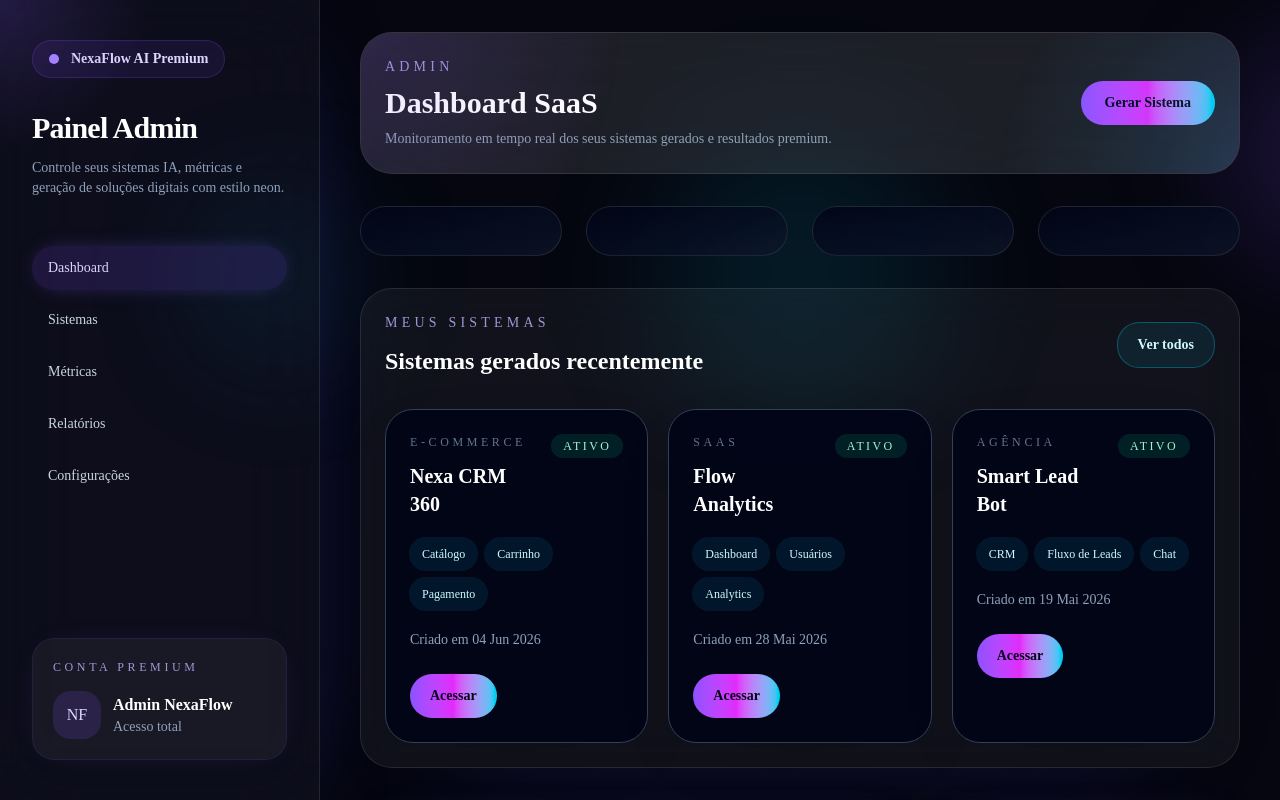
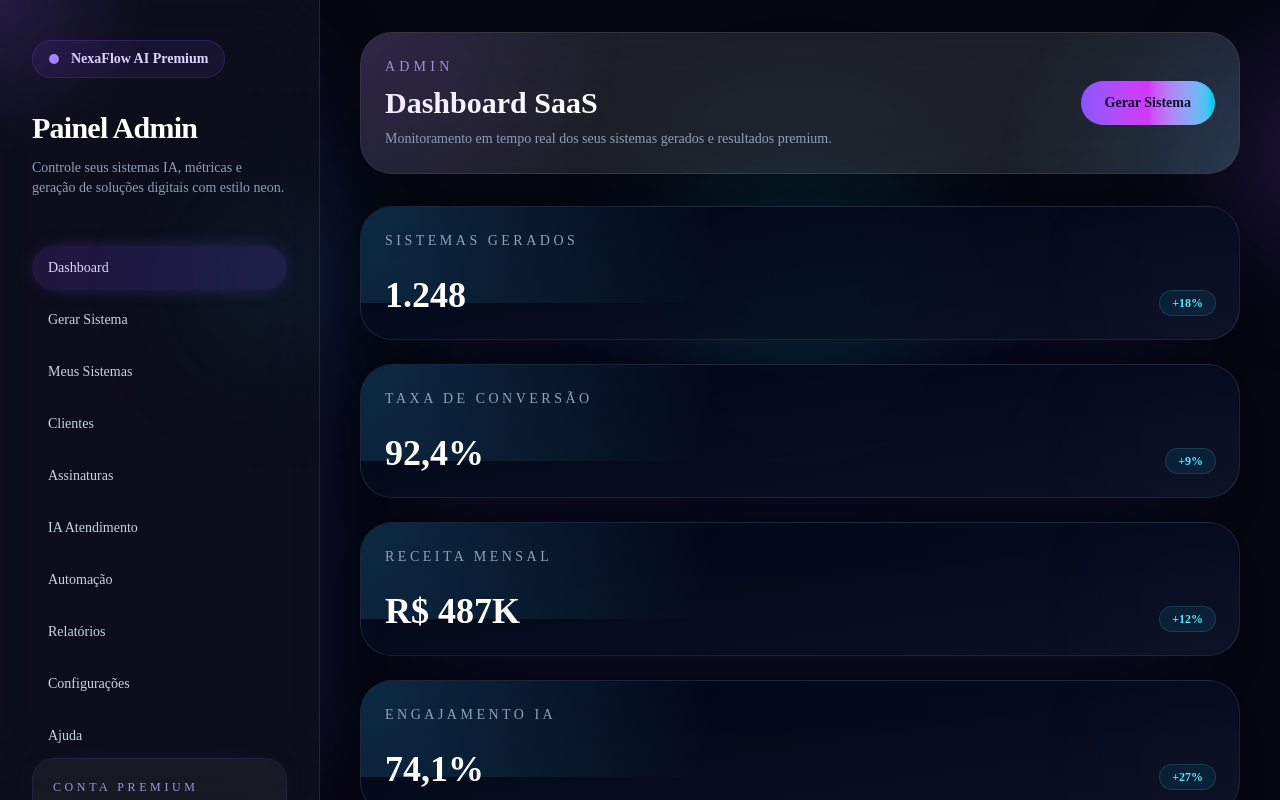
Before and after one commit to raeloliveiragomes/nexaflow-ai, a Next.js app: page / in a window 1280 px wide. Shown: the top 800 px of the page. Built offline with nearby package versions, Linux system fonts and the light colour scheme.

Commit message:
corrigir modal gerar sistema

```diff
--- a/app/page.tsx
+++ b/app/page.tsx
@@ -36,8 +36,78 @@ const mySystems: SystemType[] = [
 ];
 
 export default function Home() {
+  type SectionKey = 'dashboard' | 'gerar-sistema' | 'meus-sistemas' | 'clientes' | 'assinaturas' | 'ia-atendimento' | 'automacao' | 'relatorios' | 'configuracoes' | 'ajuda';
+
   const [activeSystem, setActiveSystem] = useState<SystemType | null>(null);
   const [activeTab, setActiveTab] = useState<'dashboard' | 'vendas' | 'clientes' | 'pedidos' | 'estoque' | 'relatorios' | 'socio'>('dashboard');
+  const [activeSection, setActiveSection] = useState<SectionKey>('dashboard');
+  const [isGenerateModalOpen, setIsGenerateModalOpen] = useState(false);
+
+  const sectionMeta: Record<SectionKey, { subtitle: string; title: string; description: string }> = {
+    dashboard: {
+      subtitle: 'Admin',
+      title: 'Dashboard SaaS',
+      description: 'Monitoramento em tempo real dos seus sistemas gerados e resultados premium.',
+    },
+    'gerar-sistema': {
+      subtitle: 'Gerar Sistema',
+      title: 'Crie seu próximo sistema IA',
+      description: 'Use IA para gerar sistemas com módulos inteligentes e preview instantâneo.',
+    },
+    'meus-sistemas': {
+      subtitle: 'Meus Sistemas',
+      title: 'Seus sistemas gerados',
+      description: 'Visualize, acesse e gerencie todos os sistemas criados na plataforma.',
+    },
+    clientes: {
+      subtitle: 'Clientes',
+      title: 'Gestão de clientes',
+      description: 'Entenda sua base de clientes e otimize a jornada de atendimento.',
+    },
+    assinaturas: {
+      subtitle: 'Assinaturas',
+      title: 'Planos e receitas',
+      description: 'Monitore assinaturas, renovações e receitas recorrentes.',
+    },
+    'ia-atendimento': {
+      subtitle: 'IA Atendimento',
+      title: 'Atendimento inteligente',
+      description: 'Configure chatbots e atendimento automatizado com IA.',
+    },
+    automacao: {
+      subtitle: 'Automação',
+      title: 'Fluxos automatizados',
+      description: 'Projete automações que reduzem trabalho manual e aumentam eficiência.',
+    },
+    relatorios: {
+      subtitle: 'Relatórios',
+      title: 'Insights estratégicos',
+      description: 'Acesse relatórios de performance e métricas de vendas.',
+    },
+    configuracoes: {
+      subtitle: 'Configurações',
+      title: 'Ajustes do sistema',
+      description: 'Personalize seu painel, notificações e preferências.',
+    },
+    ajuda: {
+      subtitle: 'Ajuda',
+      title: 'Suporte e documentação',
+      description: 'Encontre guias rápidos, dicas e suporte para usar o NexaFlow.',
+    },
+  };
+
+  const menuItems: { key: SectionKey; label: string }[] = [
+    { key: 'dashboard', label: 'Dashboard' },
+    { key: 'gerar-sistema', label: 'Gerar Sistema' },
+    { key: 'meus-sistemas', label: 'Meus Sistemas' },
+    { key: 'clientes', label: 'Clientes' },
+    { key: 'assinaturas', label: 'Assinaturas' },
+    { key: 'ia-atendimento', label: 'IA Atendimento' },
+    { key: 'automacao', label: 'Automação' },
+    { key: 'relatorios', label: 'Relatórios' },
+    { key: 'configuracoes', label: 'Configurações' },
+    { key: 'ajuda', label: 'Ajuda' },
+  ];
 
   return (
     <div className="relative min-h-screen overflow-hidden bg-[#05060f] text-white">
@@ -59,19 +129,20 @@ export default function Home() {
           </div>
 
           <nav className="space-y-2 text-sm text-slate-300">
-            {[
-              { label: "Dashboard", active: true },
-              { label: "Sistemas", active: false },
-              { label: "Métricas", active: false },
-              { label: "Relatórios", active: false },
-              { label: "Configurações", active: false },
-            ].map((item) => (
-              <div
-                key={item.label}
-                className={`rounded-3xl px-4 py-3 transition ${item.active ? "bg-violet-500/15 text-violet-200 shadow-[0_0_25px_-12px_rgba(139,92,246,0.8)]" : "hover:bg-white/5 hover:text-white"}`}
+            {menuItems.map((item) => (
+              <button
+                key={item.key}
+                type="button"
+                onClick={() => {
+                  setActiveSection(item.key);
+                  if (item.key === 'gerar-sistema') {
+                    setIsGenerateModalOpen(true);
+                  }
+                }}
+                className={`w-full rounded-3xl px-4 py-3 text-left transition ${activeSection === item.key ? 'bg-violet-500/15 text-violet-200 shadow-[0_0_25px_-12px_rgba(139,92,246,0.8)]' : 'hover:bg-white/5 hover:text-white'}`}
               >
                 {item.label}
-              </div>
+              </button>
             ))}
           </nav>
 
@@ -98,26 +169,37 @@ export default function Home() {
         <div className="flex flex-col gap-8">
           <header className="relative flex items-center justify-between overflow-hidden rounded-[2rem] border border-white/10 bg-white/10 p-6 shadow-[0_40px_120px_-80px_rgba(99,102,241,0.45)] backdrop-blur-2xl before:absolute before:inset-0 before:bg-[radial-gradient(circle_at_top_left,_rgba(139,92,246,0.18),_transparent_30%),radial-gradient(circle_at_bottom_right,_rgba(56,189,248,0.16),_transparent_28%)] before:opacity-90 before:pointer-events-none">
             <div>
-              <p className="text-sm uppercase tracking-[0.3em] text-violet-300/80">Admin</p>
-              <h2 className="mt-2 text-3xl font-semibold text-white">Dashboard SaaS</h2>
+              <p className="text-sm uppercase tracking-[0.3em] text-violet-300/80">{sectionMeta[activeSection].subtitle}</p>
+              <h2 className="mt-2 text-3xl font-semibold text-white">{sectionMeta[activeSection].title}</h2>
               <p className="mt-2 text-sm text-slate-400">
-                Monitoramento em tempo real dos seus sistemas gerados e resultados premium.
+                {sectionMeta[activeSection].description}
               </p>
             </div>
-            <GenerateSystemModal />
+            <GenerateSystemModal isOpen={isGenerateModalOpen} setIsOpen={setIsGenerateModalOpen} />
           </header>
 
-          <section className="grid gap-6 xl:grid-cols-[repeat(4,minmax(0,1fr))]">
+          <div className="space-y-6">
             {[
               { value: "1.248", label: "Sistemas Gerados", change: "+18%" },
               { value: "92,4%", label: "Taxa de Conversão", change: "+9%" },
               { value: "R$ 487K", label: "Receita Mensal", change: "+12%" },
               { value: "74,1%", label: "Engajamento IA", change: "+27%" },
             ].map((metric) => (
-              <div key={metric.label} className="group transform-gpu rounded-[2rem] border border-white/10 bg-gradient-to-br from-slate-950/90 to-slate-900/70 p-6 shadow-[0_30px_90px_-60px_rgba(79,70,229,0.65)] transition duration-300 ease-out hover:-translate-y-2 hover:shadow-[0_40px_120px_-60px_rgba(79,70,229,0.85)] hover:[transform:perspective(1200px)_rotateX(2deg)]">
+              <div key={metric.label} className="group relative transform-gpu overflow-hidden rounded-[2rem] border border-white/10 bg-gradient-to-br from-slate-950/90 to-slate-900/70 p-6 shadow-[0_30px_90px_-60px_rgba(79,70,229,0.65)] transition duration-300 ease-out hover:-translate-y-2 hover:shadow-[0_40px_120px_-60px_rgba(79,70,229,0.85)] hover:[transform:perspective(1200px)_rotateX(2deg)]">
+                <div className="absolute inset-x-0 top-0 h-24 bg-[radial-gradient(circle_at_top_left,_rgba(56,189,248,0.20),_transparent_40%)]" />
+                <div className="absolute bottom-0 right-0 h-24 w-24 rounded-full bg-violet-500/10 blur-3xl" />
+                <div className="relative z-10">
+                  <p className="text-sm uppercase tracking-[0.25em] text-slate-400 transition-colors duration-300 group-hover:text-white/80">{metric.label}</p>
+                  <div className="mt-6 flex items-end justify-between gap-4">
+                    <p className="text-4xl font-semibold text-white">{metric.value}</p>
+                    <span className="rounded-full bg-cyan-500/10 px-3 py-1 text-xs font-semibold text-cyan-300 ring-1 ring-cyan-300/20">
+                      {metric.change}
+                    </span>
+                  </div>
+                </div>
               </div>
             ))}
-          </section>
+          </div>
 
           <section className="space-y-6">
             <div className="rounded-[2rem] border border-white/10 bg-white/5 backdrop-blur-xl p-6 shadow-[0_40px_120px_-90px_rgba(79,70,229,0.45)] transition duration-300 ease-out hover:-translate-y-0.5">
@@ -237,9 +319,12 @@ export default function Home() {
                           { label: 'Leads', value: '1.590' },
                           { label: 'Taxa de Conversão', value: '8,4%' },
                         ].map((item) => (
-                          <div key={item.label} className="rounded-[1.5rem] border border-slate-700 bg-slate-900/90 p-4">
-                            <p className="text-xs uppercase tracking-[0.25em] text-slate-500">{item.label}</p>
-                            <p className="mt-3 text-2xl font-semibold text-white">{item.value}</p>
+                          <div key={item.label} className="group relative transform-gpu overflow-hidden rounded-[1.5rem] border border-slate-700 bg-slate-900/90 p-4 shadow-[0_20px_60px_-40px_rgba(79,70,229,0.5)] transition duration-300 ease-out hover:-translate-y-1 hover:shadow-[0_35px_80px_-40px_rgba(79,70,229,0.6)] hover:[transform:perspective(1200px)_rotateX(1deg)]">
+                            <div className="absolute inset-x-0 top-0 h-16 bg-[radial-gradient(circle_at_top_left,_rgba(139,92,246,0.12),_transparent_35%)]" />
+                            <div className="relative z-10">
+                              <p className="text-xs uppercase tracking-[0.25em] text-slate-500">{item.label}</p>
+                              <p className="mt-3 text-2xl font-semibold text-white">{item.value}</p>
+                            </div>
                           </div>
                         ))}
                       </div>
--- a/components/GenerateSystemModal.tsx
+++ b/components/GenerateSystemModal.tsx
@@ -2,6 +2,11 @@
 
 import { useState } from 'react';
 import { X } from 'lucide-react';
+
+type GenerateSystemModalProps = {
+  isOpen: boolean;
+  setIsOpen: (open: boolean) => void;
+};
 
 type SystemModules = {
   [key: string]: {
@@ -45,10 +50,15 @@ const systemModules: SystemModules = {
   },
 };
 
-export default function GenerateSystemModal() {
-  const [isOpen, setIsOpen] = useState(false);
+export default function GenerateSystemModal({ isOpen, setIsOpen }: GenerateSystemModalProps) {
   const [companyType, setCompanyType] = useState('');
   const [showPreview, setShowPreview] = useState(false);
+
+  const handleClose = () => {
+    setIsOpen(false);
+    setShowPreview(false);
+    setCompanyType('');
+  };
 
   const handleGeneratePreview = () => {
     if (companyType.trim()) {
@@ -80,28 +90,23 @@ export default function GenerateSystemModal() {
       {isOpen && (
         <div
           className="fixed inset-0 z-40 bg-black/70 backdrop-blur-sm"
-          onClick={() => {
-            setIsOpen(false);
-            setShowPreview(false);
-            setCompanyType('');
-          }}
+          onClick={handleClose}
         />
       )}
 
       {/* Modal principal */}
       {isOpen && (
-        <div className="fixed inset-0 z-50 flex items-center justify-center p-4">
+        <div className="fixed inset-0 z-50 flex min-h-screen items-center justify-center overflow-y-auto p-4">
           <div
-            className="relative w-full max-w-2xl rounded-[2rem] border border-white/10 bg-[#0b0d17]/95 p-8 shadow-[0_20px_60px_-20px_rgba(139,92,246,0.8)] backdrop-blur-xl"
+            className="relative w-full max-w-2xl rounded-[2rem] border border-white/10 bg-[#0b0d17]/95 p-8 shadow-[0_20px_60px_-20px_rgba(139,92,246,0.8)] backdrop-blur-xl max-h-[calc(100vh-3rem)] overflow-hidden"
             onClick={(e) => e.stopPropagation()}
+            role="dialog"
+            aria-modal="true"
+            aria-labelledby="generate-system-title"
           >
             {/* Botão fechar */}
             <button
-              onClick={() => {
-                setIsOpen(false);
-                setShowPreview(false);
-                setCompanyType('');
-              }}
+              onClick={handleClose}
               className="absolute right-6 top-6 rounded-full p-2 text-slate-400 hover:bg-white/10 hover:text-white transition"
             >
               <X size={24} />
@@ -152,10 +157,7 @@ export default function GenerateSystemModal() {
                 {/* Botões de ação */}
                 <div className="flex gap-3">
                   <button
-                    onClick={() => {
-                      setIsOpen(false);
-                      setCompanyType('');
-                    }}
+                    onClick={handleClose}
                     className="flex-1 rounded-3xl border border-white/10 bg-white/5 px-6 py-3 text-sm font-semibold text-white hover:bg-white/10 transition"
                   >
                     Cancelar
@@ -230,9 +232,7 @@ export default function GenerateSystemModal() {
                   <button
                     onClick={() => {
                       alert(`Sistema para ${companyType} criado com sucesso!`);
-                      setIsOpen(false);
-                      setShowPreview(false);
-                      setCompanyType('');
+                      handleClose();
                     }}
                     className="flex-1 rounded-3xl bg-gradient-to-r from-emerald-500 via-green-500 to-teal-400 px-6 py-3 text-sm font-semibold text-slate-950 shadow-[0_20px_50px_-30px_rgba(16,185,129,0.9)] hover:brightness-110 transition"
                   >
```
